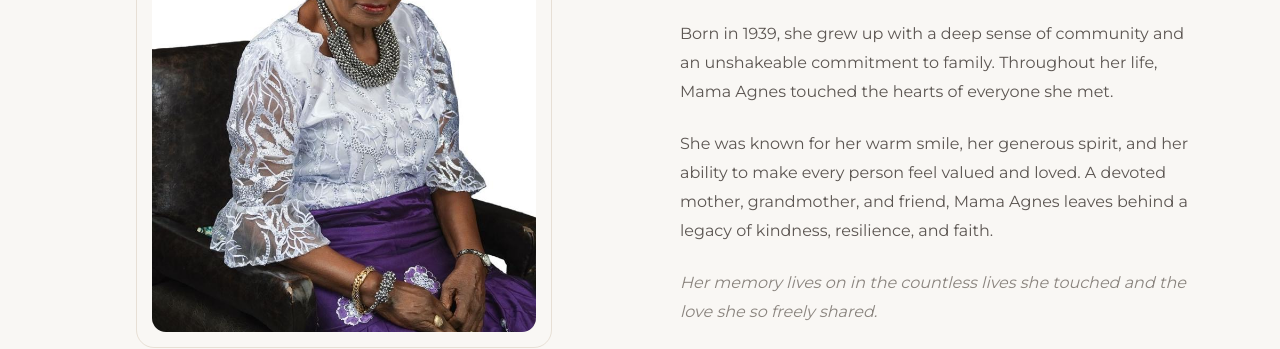
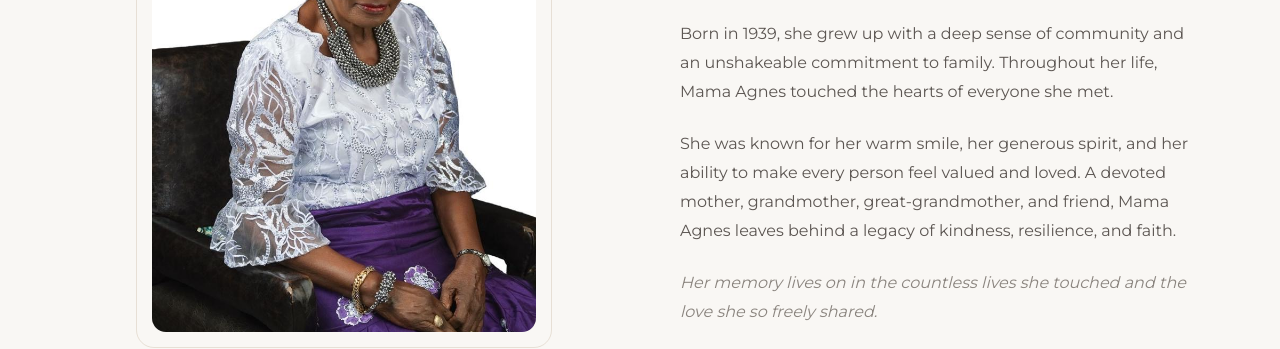
Before and after one commit to 0xanyi/agnesokene, a Next.js app: page / in a window 1280 px wide. Shown: the part 1220-1569 px from the top of the page. Built offline with nearby package versions, Linux system fonts and the light colour scheme; no server answers; the database is empty.

Commit message:
chore: update biography to include great-grandmother

```diff
--- a/src/components/biography.tsx
+++ b/src/components/biography.tsx
@@ -41,8 +41,8 @@
              <p className="text-warm-gray leading-[1.8]">
                She was known for her warm smile, her generous spirit, and her
                ability to make every person feel valued and loved. A devoted
-               mother, grandmother, and friend, Mama Agnes leaves behind a
-               legacy of kindness, resilience, and faith.
+               mother, grandmother, great-grandmother, and friend, Mama Agnes
+               leaves behind a legacy of kindness, resilience, and faith.
              </p>
              <p className="text-warm-gray-light italic leading-[1.8]">
                Her memory lives on in the countless lives she touched and the
```
